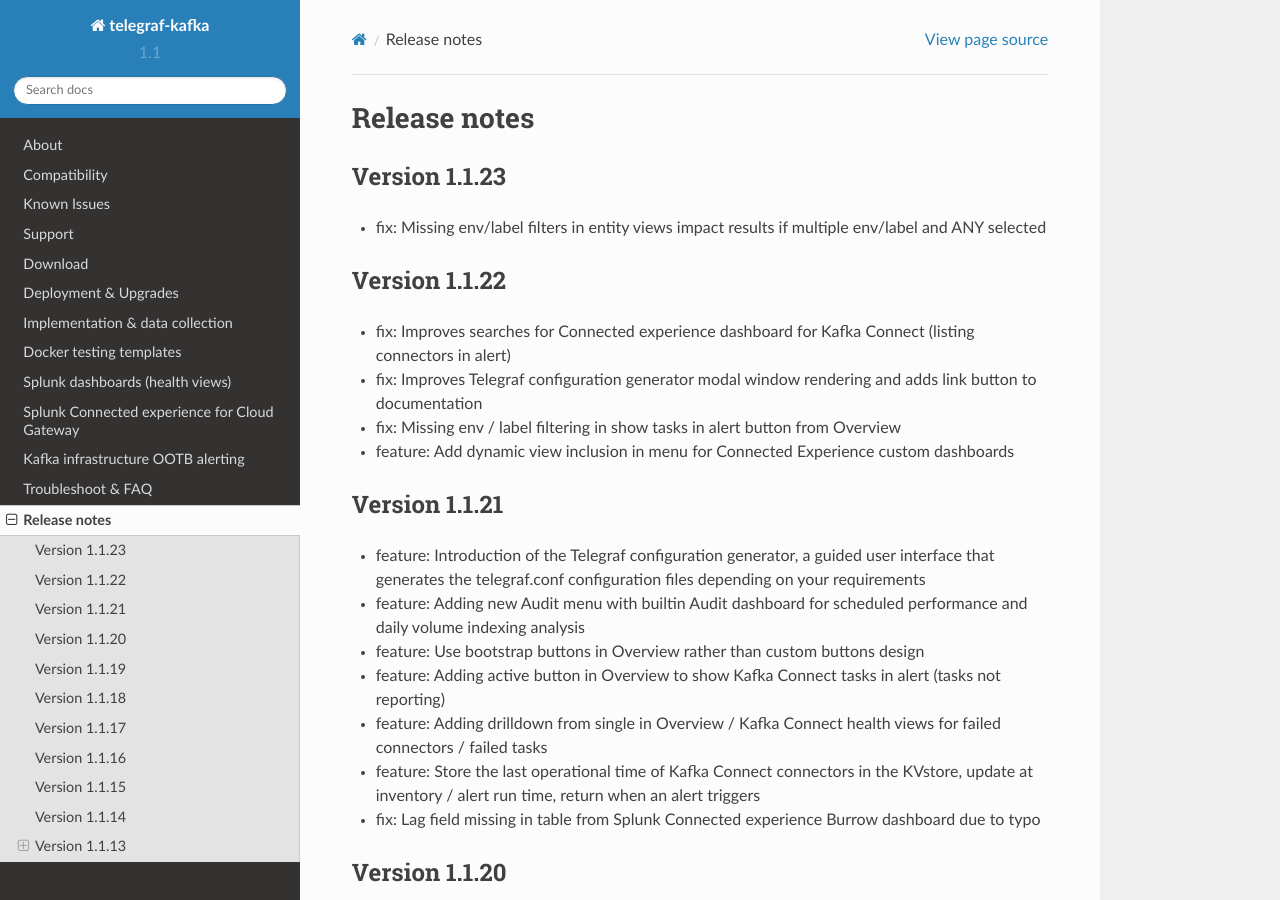
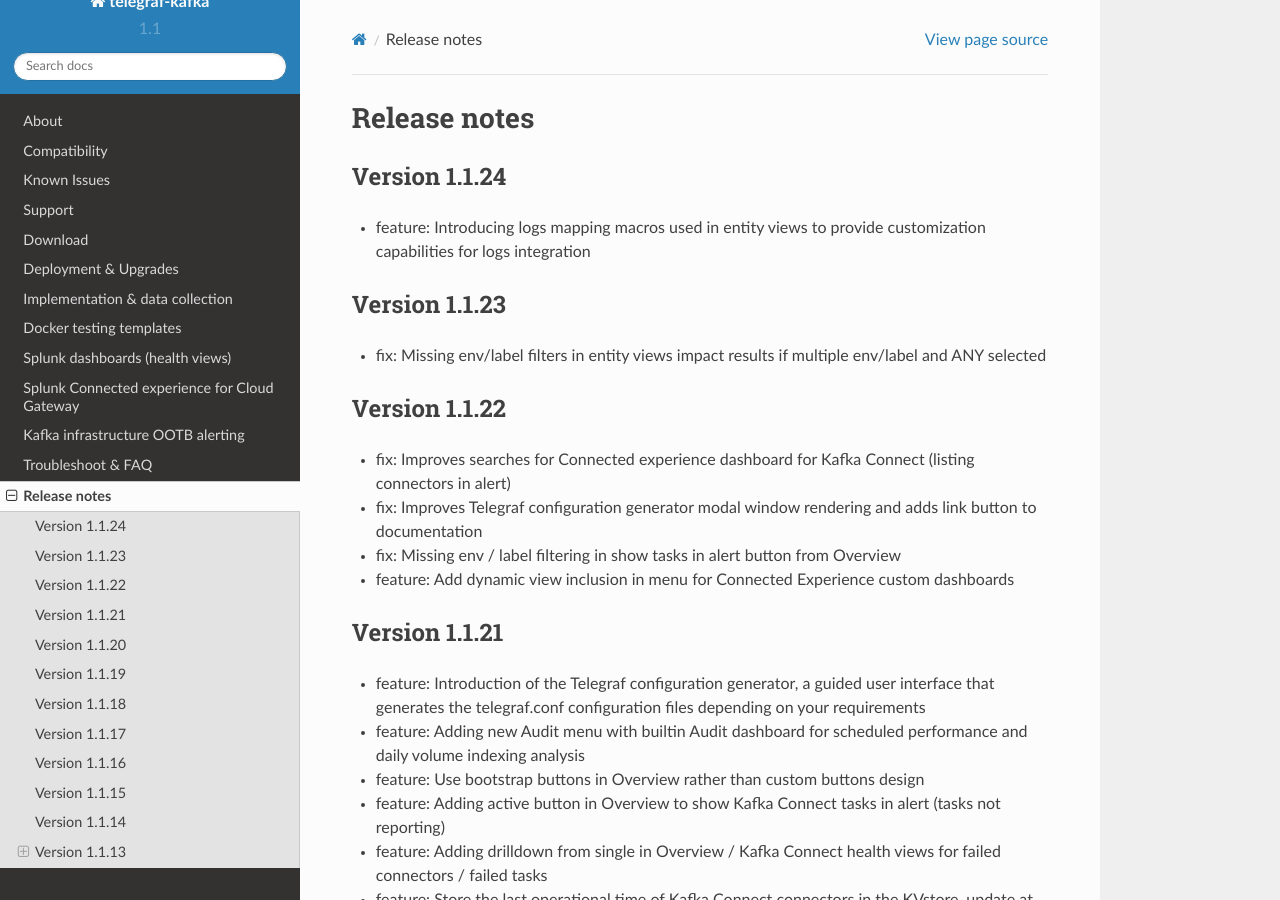
Before and after one commit to guilhemmarchand/telegraf-kafka, a Sphinx documentation site: the page built from docs/releasenotes.rst, in a window 1280 px wide and 900 px high. Built offline with Sphinx 7.4.7 and the Read the Docs theme 2.0.0, drawn with Linux system fonts in a browser that asks for light colours.

Commit message:
Version 1.1.24
- feature: Introducing logs mapping macros used in entity views to provide customization capabilities for logs integration

```diff
--- a/docs/releasenotes.rst
+++ b/docs/releasenotes.rst
@@ -1,5 +1,11 @@
 Release notes
 #############
+
+==============
+Version 1.1.24
+==============
+
+- feature: Introducing logs mapping macros used in entity views to provide customization capabilities for logs integration
 
 ==============
 Version 1.1.23
```
Also changed, not shown: 12 other files.
